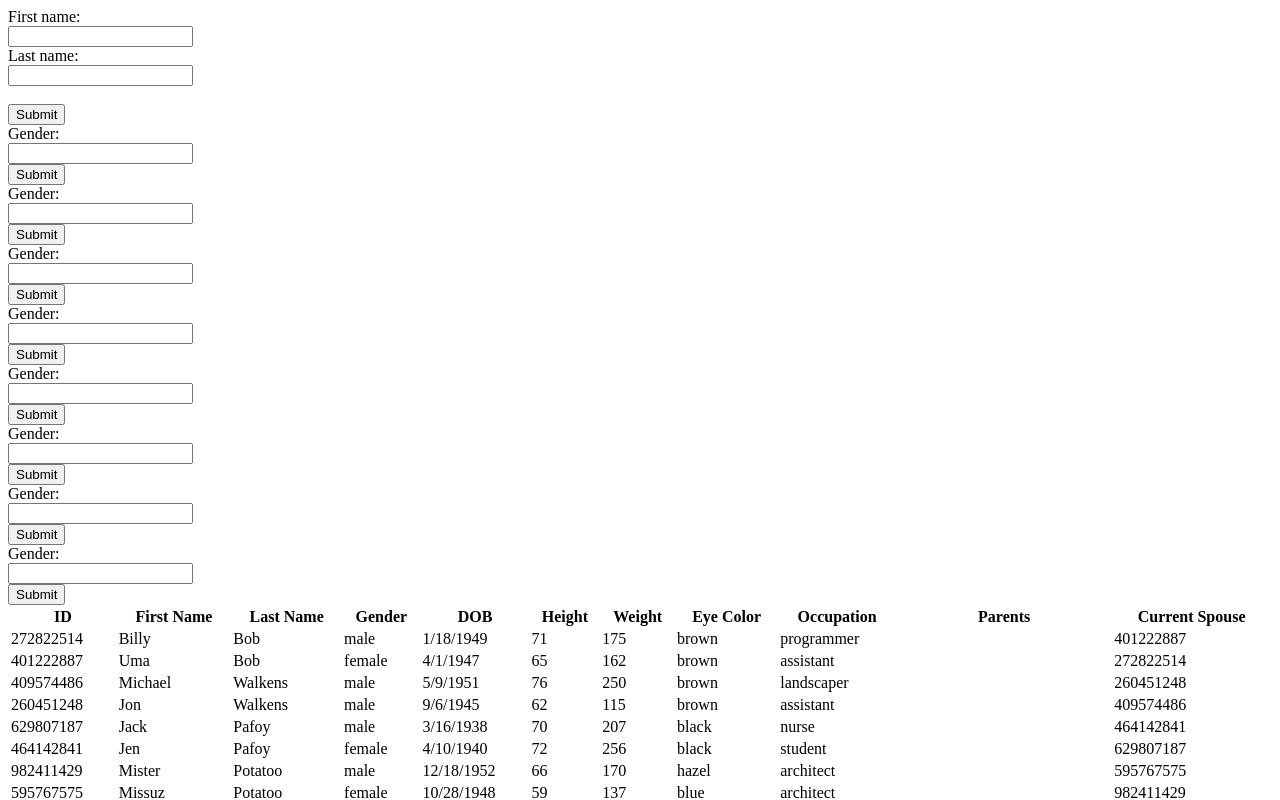
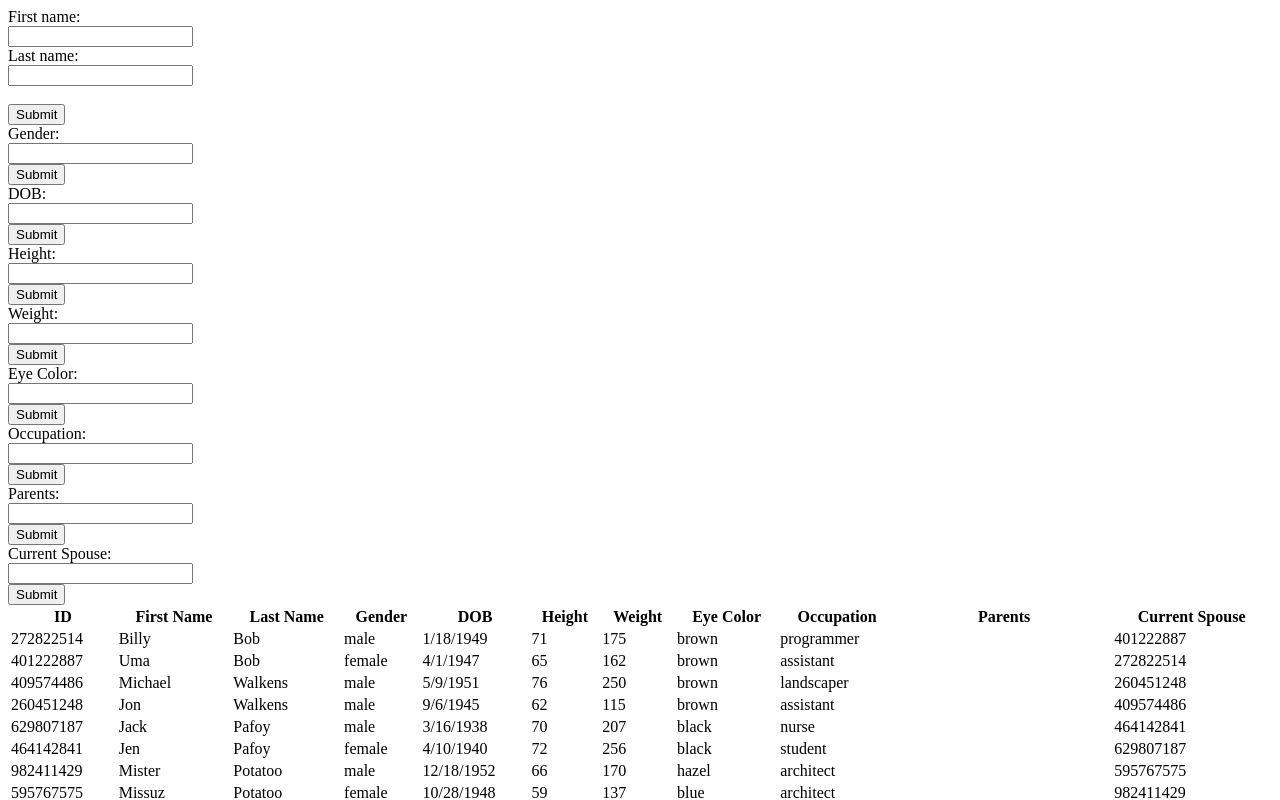
Before and after one commit to snguy3nn/most_wanted, a plain HTML site: page index.html in a window 1280 px wide. Shown: the top 800 px of the page. Drawn offline with Linux system fonts and the light colour scheme.

Commit message:
corrected the form labels in html

```diff
--- a/index.html
+++ b/index.html
@@ -18,37 +18,37 @@
       <input type="button" onclick="searchByGender()" value="Submit" />
     </form>
     <form id="dobForm">
-      <label for="dob">Gender:</label><br />
+      <label for="dob">DOB:</label><br />
       <input type="text" id="dob" name="dob" value="" /><br />
       <input type="button" onclick="searchByDob()" value="Submit" />
     </form>
     <form id="heightForm">
-      <label for="height">Gender:</label><br />
+      <label for="height">Height:</label><br />
       <input type="text" id="height" name="height" value="" /><br />
       <input type="button" onclick="searchByHeight()" value="Submit" />
     </form>
     <form id="weightForm">
-      <label for="weight">Gender:</label><br />
+      <label for="weight">Weight:</label><br />
       <input type="text" id="weight" name="weight" value="" /><br />
       <input type="button" onclick="searchByWeight()" value="Submit" />
     </form>
     <form id="eyeColorForm">
-      <label for="eyeColor">Gender:</label><br />
+      <label for="eyeColor">Eye Color:</label><br />
       <input type="text" id="eyeColor" name="eyeColor" value="" /><br />
       <input type="button" onclick="searchByEyeColor()" value="Submit" />
     </form>
     <form id="occupationForm">
-      <label for="occupation">Gender:</label><br />
+      <label for="occupation">Occupation:</label><br />
       <input type="text" id="occupation" name="occupation" value="" /><br />
       <input type="button" onclick="searchByOccupation()" value="Submit" />
     </form>
     <form id="parentsForm">
-      <label for="parents">Gender:</label><br />
+      <label for="parents">Parents:</label><br />
       <input type="text" id="parents" name="parents" value="" /><br />
       <input type="button" onclick="searchByParents()" value="Submit" />
     </form>
     <form id="currentSpouseForm">
-      <label for="parents">Gender:</label><br />
+      <label for="parents">Current Spouse:</label><br />
       <input type="text" id="parents" name="parents" value="" /><br />
       <input type="button" onclick="searchBycurrentSpouse()" value="Submit" />
     </form>
```
